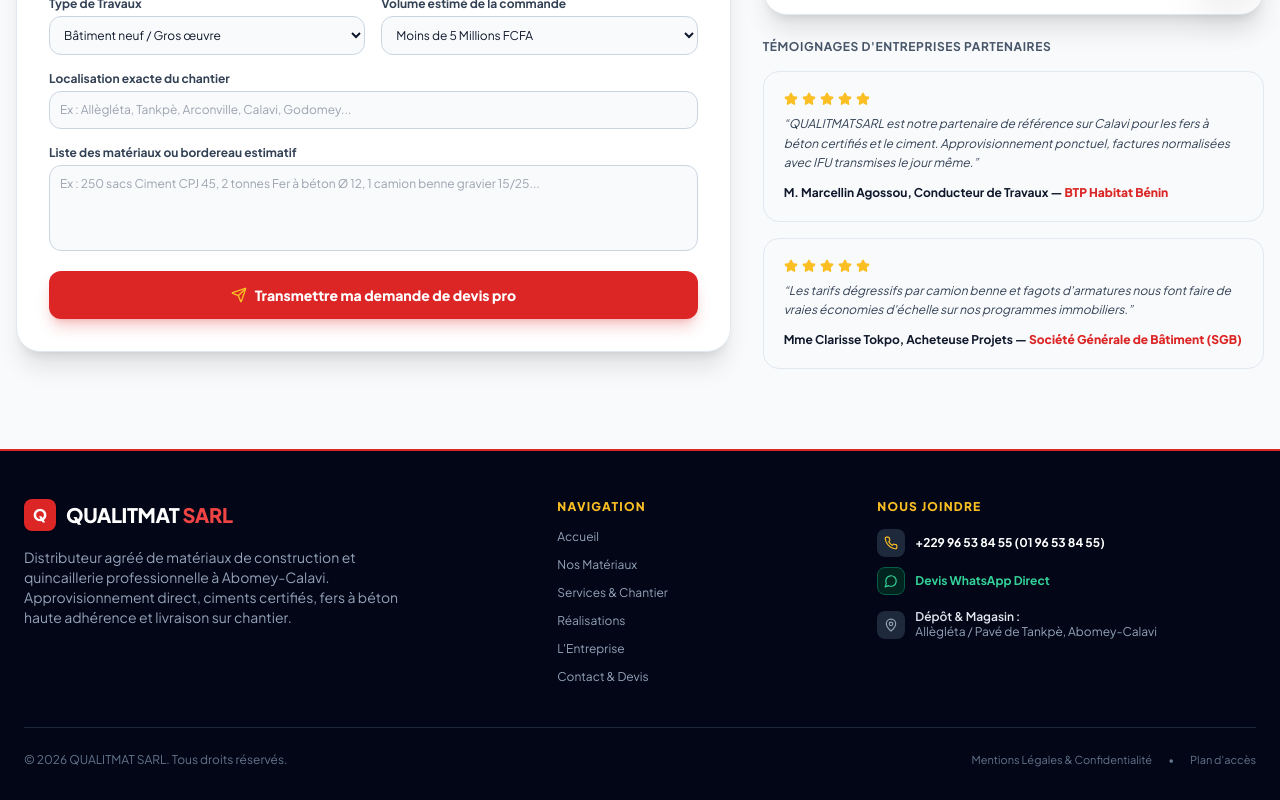
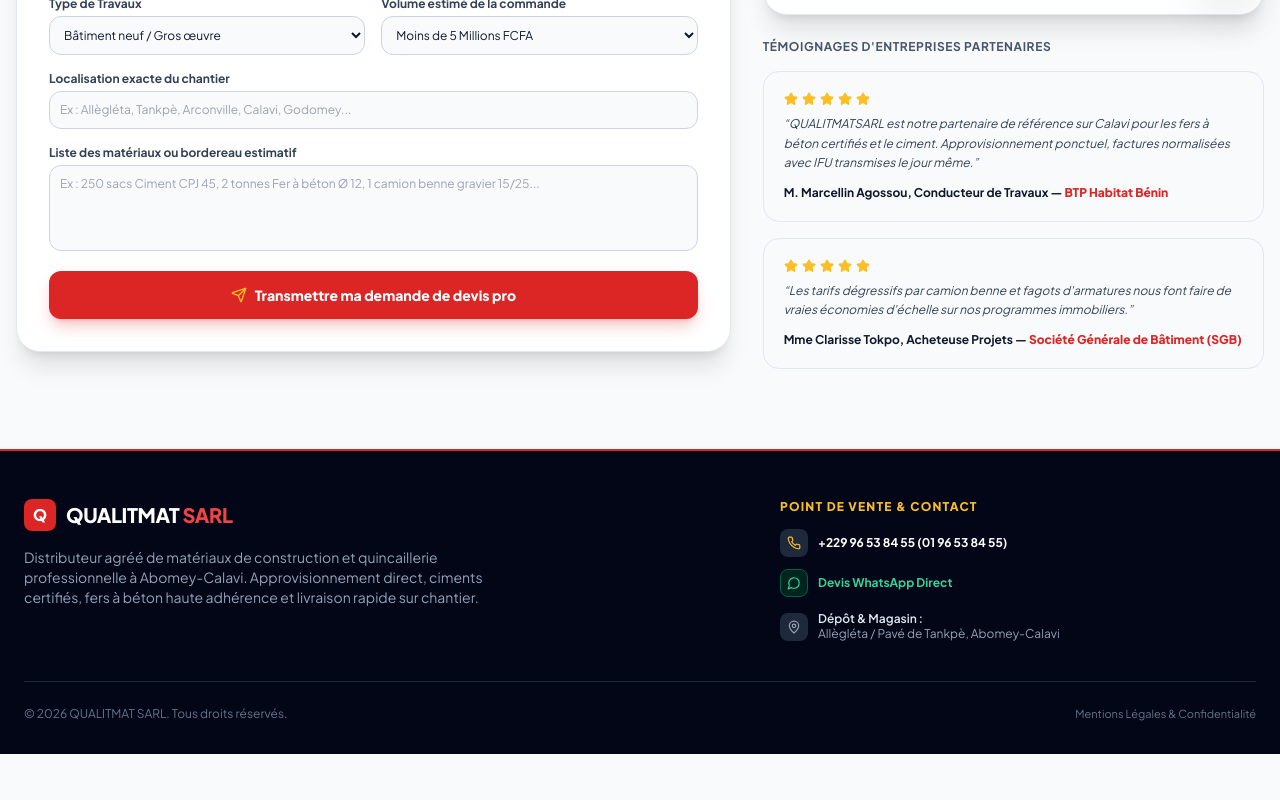
Before and after one commit to junesnatan/qualitmatsarl-, a Next.js app: page /pro in a window 1280 px wide. Shown: the part 784-1584 px from the top of the page. After the commit the page ends 1538 px from the top, so only its background shows below. Built offline with nearby package versions, Linux system fonts and the light colour scheme.

Commit message:
fix: retrait élément avant grand titre, ruban défilant continu de droite à gauche, suppression complète navigation footer

```diff
--- a/src/app/globals.css
+++ b/src/app/globals.css
@@ -101,6 +101,25 @@
   to { opacity: 1; transform: translateY(0); }
 }
 
+@keyframes marquee {
+  0% {
+    transform: translateX(0%);
+  }
+  100% {
+    transform: translateX(-50%);
+  }
+}
+
+.animate-marquee {
+  display: flex;
+  width: max-content;
+  animation: marquee 22s linear infinite;
+}
+
+.animate-marquee:hover {
+  animation-play-state: paused;
+}
+
 .animate-fade-in {
   animation: fadeIn 0.2s cubic-bezier(0.16, 1, 0.3, 1) forwards;
 }
--- a/src/components/home/VitrineHero.tsx
+++ b/src/components/home/VitrineHero.tsx
@@ -15,6 +15,15 @@
   MapPin,
   CheckCircle2,
 } from "lucide-react";
+
+const TICKER_ITEMS = [
+  { icon: "📦", text: "Stocks disponibles en magasin" },
+  { icon: "🚚", text: "Livraison camion directe sur votre chantier" },
+  { icon: "📜", text: "Facturation officielle avec IFU & RCCM" },
+  { icon: "🧱", text: "Ciments frais d'usines certifiées (CIMBENIN, NOCIBE)" },
+  { icon: "🏗️", text: "Fers à béton haute adhérence FE E500" },
+  { icon: "💬", text: "Devis rapide sous 15 minutes sur WhatsApp" },
+];
 
 export default function VitrineHero() {
   const cleanPhone = initialSettings.telephonePrincipal.replace(/\s+/g, "");
@@ -35,13 +44,7 @@
         <div className="grid grid-cols-1 lg:grid-cols-12 gap-10 lg:gap-14 items-center">
           {/* Colonne Gauche : Positionnement de marque, Titre fort et double CTA */}
           <div className="lg:col-span-7 space-y-6 text-center lg:text-left">
-            {/* Badge de réassurance BTP */}
-            <div className="inline-flex items-center gap-2 bg-slate-900 border border-slate-700/80 text-solar-400 text-xs font-black px-4 py-1.5 rounded-full uppercase tracking-wider shadow-inner">
-              <Building2 className="w-3.5 h-3.5 text-solar-400" />
-              <span>Comptoir & Showroom Matériaux BTP</span>
-            </div>
-
-            {/* Titre fort & affirmé */}
+            {/* Titre fort & affirmé — Rien au-dessus */}
             <h1 className="text-3xl sm:text-4xl lg:text-5xl xl:text-6xl font-heading font-black tracking-tight leading-[1.12] text-white">
               L&apos;Exigence des Matériaux pour{" "}
               <span className="text-solar-400">Bâtir Durable</span> au Bénin.
@@ -52,20 +55,34 @@
               Distributeur de référence à Abomey-Calavi et Cotonou : ciment d&apos;usines certifiées (CIMBENIN, NOCIBE), fers à béton haute adhérence FE E500, tuyauterie PVC, électricité et outillage professionnel.
             </p>
 
-            {/* Piliers clés sous forme de pastilles */}
-            <div className="flex flex-wrap items-center justify-center lg:justify-start gap-4 pt-1 text-xs text-slate-300 font-medium">
-              <span className="flex items-center gap-1.5">
-                <CheckCircle2 className="w-4 h-4 text-emerald-400 shrink-0" />
-                <span>Stocks disponibles en permanence</span>
-              </span>
-              <span className="flex items-center gap-1.5">
-                <CheckCircle2 className="w-4 h-4 text-emerald-400 shrink-0" />
-                <span>Livraison camion sur votre chantier</span>
-              </span>
-              <span className="flex items-center gap-1.5">
-                <CheckCircle2 className="w-4 h-4 text-emerald-400 shrink-0" />
-                <span>Facturation officielle avec IFU</span>
-              </span>
+            {/* Ruban horizontal déroulant en continu de droite à gauche */}
+            <div className="relative w-full overflow-hidden py-2.5 bg-slate-900/80 border-y border-slate-800 rounded-2xl">
+              {/* Estompage dégradé aux extrémités */}
+              <div className="absolute left-0 top-0 bottom-0 w-8 bg-gradient-to-r from-slate-950 to-transparent z-10 pointer-events-none" />
+              <div className="absolute right-0 top-0 bottom-0 w-8 bg-gradient-to-l from-slate-950 to-transparent z-10 pointer-events-none" />
+
+              <div className="animate-marquee flex items-center gap-4">
+                {/* 1ère séquence */}
+                {TICKER_ITEMS.map((item, idx) => (
+                  <div
+                    key={`ticker-1-${idx}`}
+                    className="inline-flex items-center gap-2 text-xs font-semibold text-slate-200 whitespace-nowrap bg-slate-800/90 px-3.5 py-1.5 rounded-xl border border-slate-700/60 shrink-0"
+                  >
+                    <span>{item.icon}</span>
+                    <span>{item.text}</span>
+                  </div>
+                ))}
+                {/* 2ème séquence identique pour la continuité infinie sans à-coup */}
+                {TICKER_ITEMS.map((item, idx) => (
+                  <div
+                    key={`ticker-2-${idx}`}
+                    className="inline-flex items-center gap-2 text-xs font-semibold text-slate-200 whitespace-nowrap bg-slate-800/90 px-3.5 py-1.5 rounded-xl border border-slate-700/60 shrink-0"
+                  >
+                    <span>{item.icon}</span>
+                    <span>{item.text}</span>
+                  </div>
+                ))}
+              </div>
             </div>
 
             {/* Double CTA Vitrine : Showroom des Matériaux + Devis WhatsApp */}
--- a/src/components/layout/Footer.tsx
+++ b/src/components/layout/Footer.tsx
@@ -2,7 +2,7 @@
 
 import React from "react";
 import Link from "next/link";
-import { Phone, MapPin, MessageCircle, Mail } from "lucide-react";
+import { Phone, MapPin, MessageCircle } from "lucide-react";
 import { initialSettings } from "@/data/initialData";
 
 export default function Footer() {
@@ -11,10 +11,10 @@
   return (
     <footer className="bg-slate-950 text-slate-300 pt-12 pb-8 border-t-2 border-primary-600 mt-auto">
       <div className="max-w-7xl mx-auto px-4 sm:px-6">
-        {/* Grille principale aérée et non superposée */}
-        <div className="grid grid-cols-1 md:grid-cols-12 gap-8 lg:gap-12 pb-10 border-b border-slate-800">
-          {/* Colonne 1 : Identité & Description (5 cols) */}
-          <div className="md:col-span-5 space-y-4">
+        {/* Grille épurée sans navigation */}
+        <div className="grid grid-cols-1 md:grid-cols-12 gap-8 lg:gap-16 pb-10 border-b border-slate-800">
+          {/* Colonne 1 : Identité & Métier (7 cols) */}
+          <div className="md:col-span-7 space-y-4">
             <div className="flex items-center gap-2.5">
               <div className="w-8 h-8 rounded-lg bg-primary-600 text-white flex items-center justify-center font-black text-base shadow">
                 Q
@@ -24,57 +24,18 @@
               </span>
             </div>
 
-            <p className="text-xs sm:text-sm text-slate-400 leading-relaxed max-w-sm">
-              Distributeur agréé de matériaux de construction et quincaillerie professionnelle à Abomey-Calavi. Approvisionnement direct, ciments certifiés, fers à béton haute adhérence et livraison sur chantier.
+            <p className="text-xs sm:text-sm text-slate-400 leading-relaxed max-w-lg">
+              Distributeur agréé de matériaux de construction et quincaillerie professionnelle à Abomey-Calavi. Approvisionnement direct, ciments certifiés, fers à béton haute adhérence et livraison rapide sur chantier.
             </p>
           </div>
 
-          {/* Colonne 2 : Liens de Navigation Vitrine (3 cols) */}
-          <div className="md:col-span-3 space-y-3">
+          {/* Colonne 2 : Coordonnées Directes & Dépôt (5 cols) */}
+          <div className="md:col-span-5 space-y-3.5">
             <h4 className="text-xs font-black uppercase tracking-widest text-solar-400">
-              Navigation
-            </h4>
-            <ul className="space-y-2 text-xs text-slate-400">
-              <li>
-                <Link href="/" className="hover:text-white transition block py-0.5">
-                  Accueil
-                </Link>
-              </li>
-              <li>
-                <Link href="/catalogue" className="hover:text-white transition block py-0.5">
-                  Nos Matériaux
-                </Link>
-              </li>
-              <li>
-                <Link href="/services" className="hover:text-white transition block py-0.5">
-                  Services & Chantier
-                </Link>
-              </li>
-              <li>
-                <Link href="/realisations" className="hover:text-white transition block py-0.5">
-                  Réalisations
-                </Link>
-              </li>
-              <li>
-                <Link href="/a-propos" className="hover:text-white transition block py-0.5">
-                  L&apos;Entreprise
-                </Link>
-              </li>
-              <li>
-                <Link href="/contact" className="hover:text-white transition block py-0.5">
-                  Contact & Devis
-                </Link>
-              </li>
-            </ul>
-          </div>
-
-          {/* Colonne 3 : Coordonnées Directes & Dépôt (4 cols) */}
-          <div className="md:col-span-4 space-y-3.5">
-            <h4 className="text-xs font-black uppercase tracking-widest text-solar-400">
-              Nous Joindre
+              Point de Vente & Contact
             </h4>
 
-            <div className="space-y-2.5 text-xs text-slate-300">
+            <div className="space-y-3 text-xs text-slate-300">
               <a
                 href={`tel:${cleanPhone}`}
                 className="flex items-center gap-2.5 text-white hover:text-solar-400 transition font-bold"
@@ -97,7 +58,7 @@
                 <span>Devis WhatsApp Direct</span>
               </a>
 
-              <div className="flex items-start gap-2.5 text-slate-400 pt-1">
+              <div className="flex items-start gap-2.5 text-slate-400 pt-0.5">
                 <div className="w-7 h-7 rounded-lg bg-slate-800 text-slate-400 flex items-center justify-center shrink-0 mt-0.5">
                   <MapPin className="w-3.5 h-3.5" />
                 </div>
@@ -117,10 +78,6 @@
             <Link href="/mentions-legales" className="hover:text-slate-300 transition">
               Mentions Légales & Confidentialité
             </Link>
-            <span>•</span>
-            <Link href="/contact" className="hover:text-slate-300 transition">
-              Plan d&apos;accès
-            </Link>
           </div>
         </div>
       </div>
```
